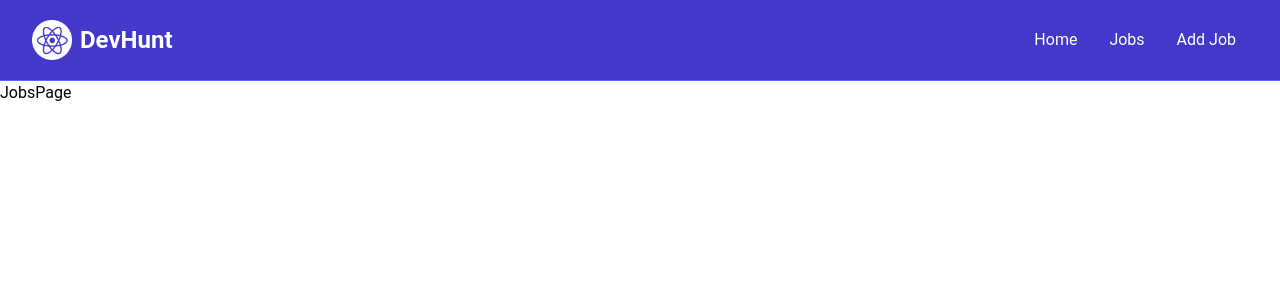
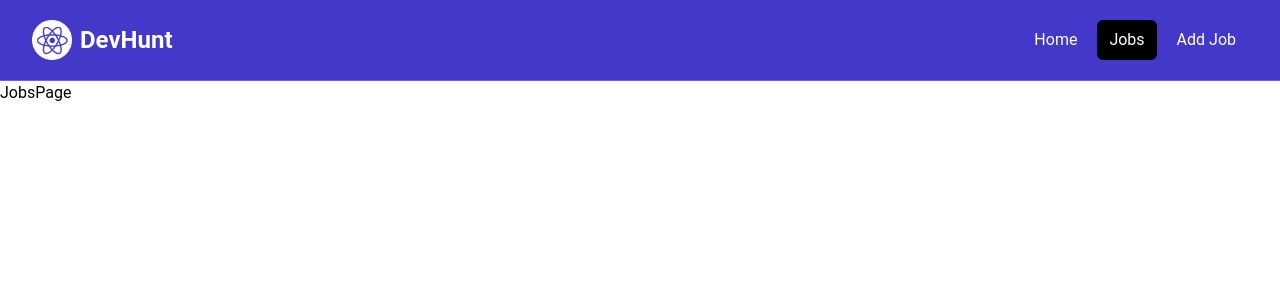
Before and after one commit to SaroshAhmad/ReactDevJobPortal, a React (Vite) app in the folder react-jobs/: page /jobs in a window 1280 px wide. Shown: the top 300 px of the page. Built offline with nearby package versions, Linux system fonts and the light colour scheme.

Commit message:
Refactor Navbar link class in Navbar.jsx

```diff
--- a/react-jobs/src/components/Navbar.jsx
+++ b/react-jobs/src/components/Navbar.jsx
@@ -3,6 +3,9 @@ import logo from '../assets/images/logo.png'
 import { NavLink } from 'react-router-dom'
 
 const Navbar = () => {
+
+    const linkClass = (({ isActive }) => isActive ? 'bg-black text-white hover:bg-gray-900 hover:text-white rounded-md px-3 py-2' : 'text-white hover:bg-gray-900 hover:text-white rounded-md px-3 py-2')
+
     return (
         <nav className="bg-indigo-700 border-b border-indigo-500">
             <div className="mx-auto max-w-7xl px-2 sm:px-6 lg:px-8">
@@ -27,17 +30,17 @@ const Navbar = () => {
                             <div className="flex space-x-2">
                                 <NavLink
                                     to="/"
-                                    className={({ isActive }) => isActive ? 'bg-black text-white hover:bg-gray-900 hover:text-white rounded-md px-3 py-2' : 'text-white hover:bg-gray-900 hover:text-white rounded-md px-3 py-2'}
+                                    className={linkClass}
                                 >Home
                                 </NavLink>
                                 <NavLink
                                     to="/jobs"
-                                    className="text-white hover:bg-gray-900 hover:text-white rounded-md px-3 py-2"
+                                    className={linkClass}
                                 >Jobs
                                 </NavLink>
                                 <NavLink
                                     to="/add-job"
-                                    className="text-white hover:bg-gray-900 hover:text-white rounded-md px-3 py-2"
+                                    className={linkClass}
                                 >Add Job
                                 </NavLink>
                             </div>
```
